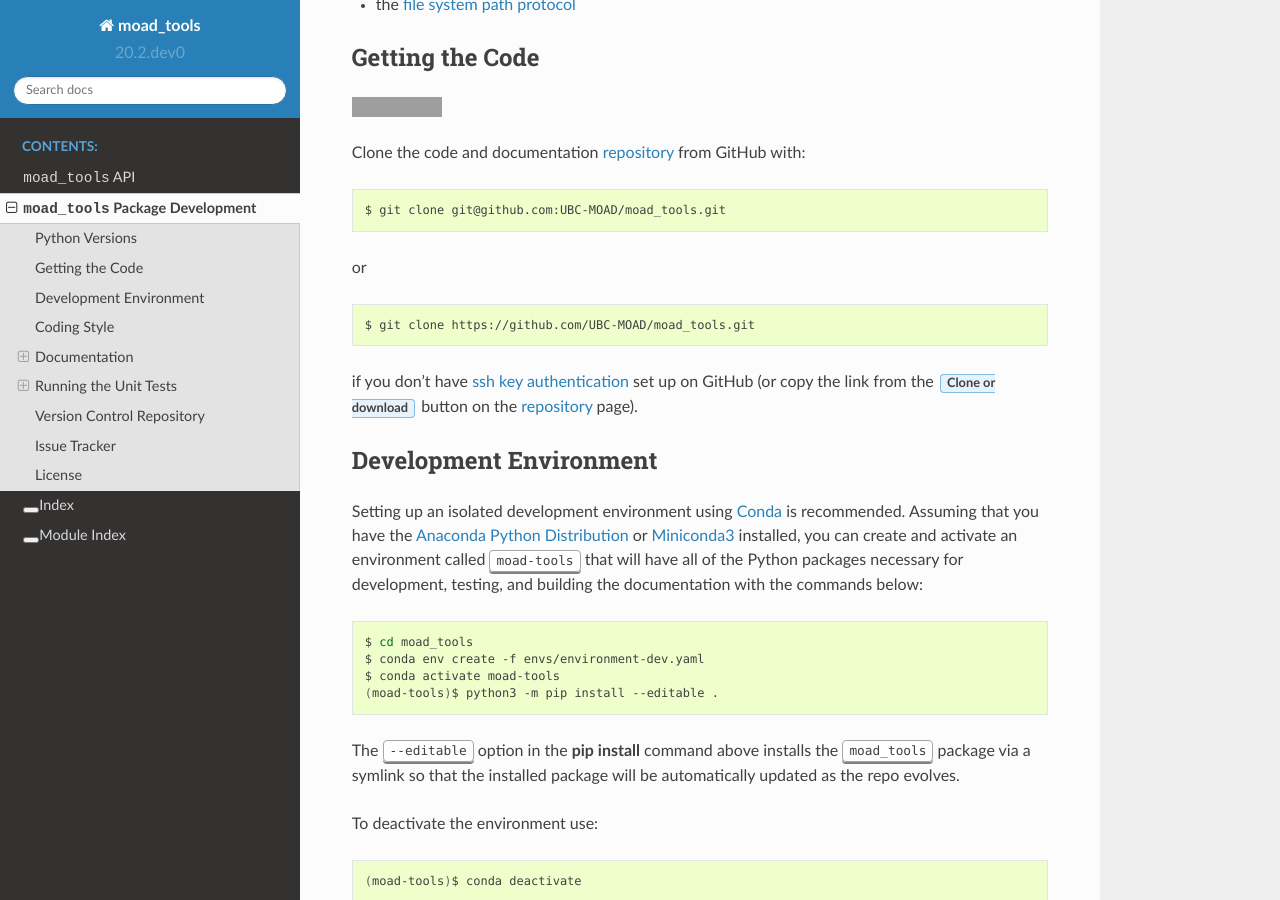
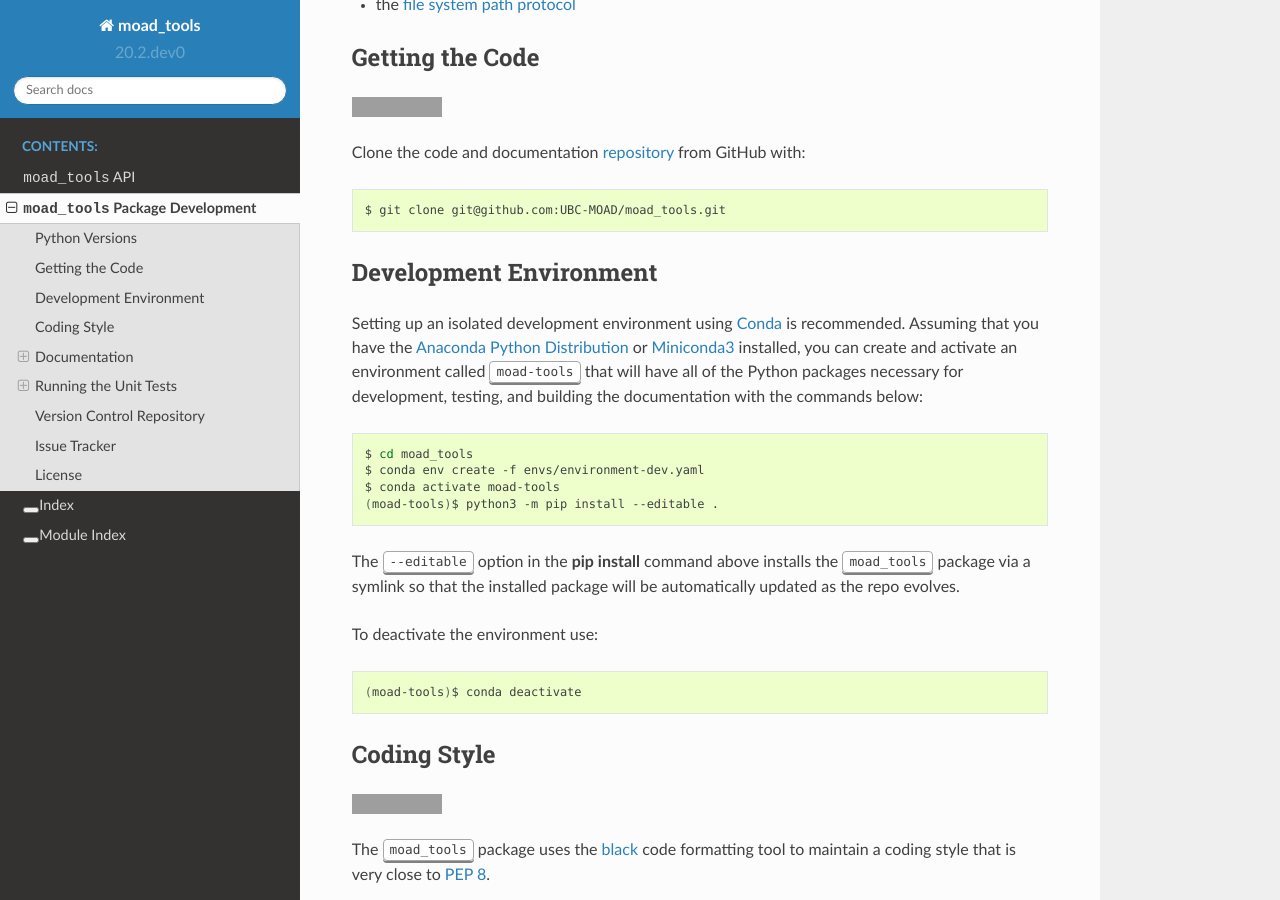
Before and after one commit to UBC-MOAD/moad_tools, a Sphinx documentation site: the page built from docs/pkg_development.rst, in a window 1280 px wide and 900 px high, scrolled down 481 px. Built offline with Sphinx 7.4.7 and the Read the Docs theme 2.0.0, drawn with Linux system fonts in a browser that asks for light colours; grey boxes are pictures that could not be loaded.

Commit message:
Drop instructions re: HTTPS cloning from GitHub

```diff
--- a/docs/pkg_development.rst
+++ b/docs/pkg_development.rst
@@ -83,17 +83,6 @@ Clone the code and documentation `repository`_ from GitHub with:
 .. code-block:: bash
 
     $ git clone git@github.com:UBC-MOAD/moad_tools.git
-
-or
-
-.. code-block:: bash
-
-    $ git clone https://github.com/UBC-MOAD/moad_tools.git
-
-if you don't have `ssh key authentication`_ set up on GitHub
-(or copy the link from the :guilabel:`Clone or download` button on the `repository`_ page).
-
-.. _ssh key authentication: https://docs.github.com/en/github/authenticating-to-github/connecting-to-github-with-ssh
 
 
 .. _moad_toolsDevelopmentEnvironment:
```
